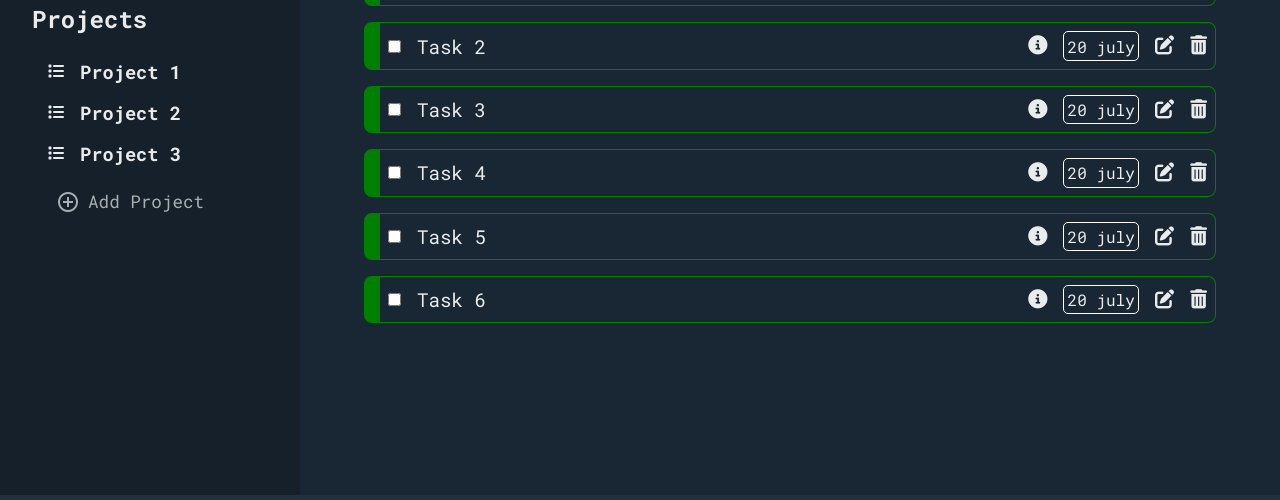
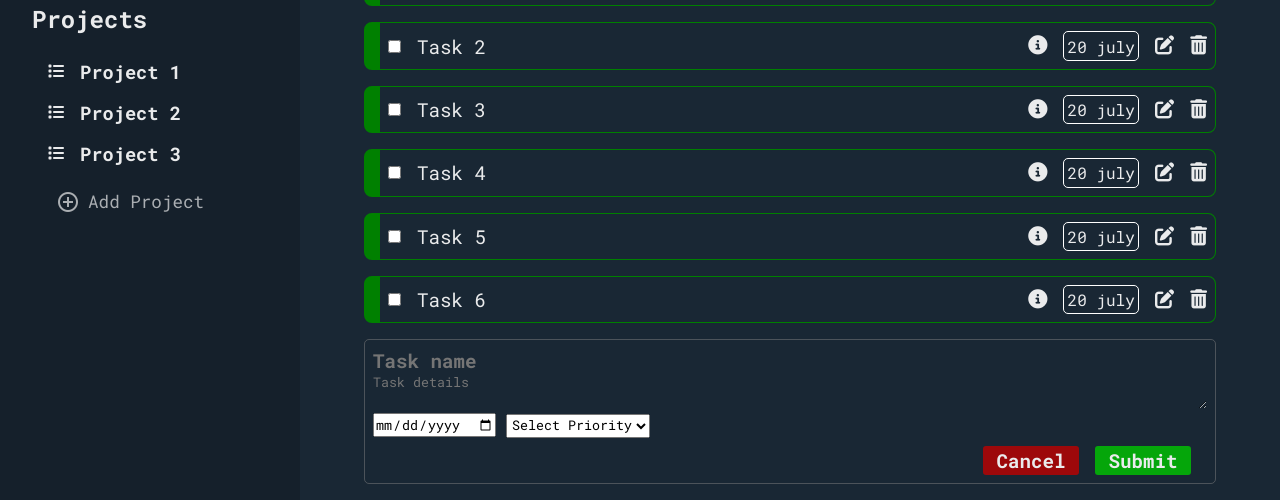
Before and after one commit to krishnasinghmahar/Todo-List, a website built with webpack: page src/index.html in a window 1280 px wide. Shown: the part 265-765 px from the top of the page. Built offline with nearby package versions, Linux system fonts and the light colour scheme.

Commit message:
add styles to add task form

```diff
--- a/src/index.html
+++ b/src/index.html
@@ -49,6 +49,7 @@
   </aside>
 
   <main>
+
     <h1>All Tasks</h1>
     <div class="task-container">
 
@@ -56,8 +57,27 @@
     <button class="add-task"><span class="material-symbols-outlined">
         add_circle
       </span>
+
       Add Task
     </button>
+
+    <form class="add-task-form">
+      <input type="text" class="task-name" placeholder="Task name">
+      <textarea class="task-details" placeholder="Task details"></textarea>
+      <div class="task-about">
+        <input type="date" class="date">
+        <select class="priority">
+          <option disabled selected>Select Priority</option>
+          <option value="priority 1">Priority 1 </option>
+          <option value="priority 2">Priority 2 </option>
+          <option value="priority 3">Priority 3</option>
+        </select>
+      </div>
+      <div class="task-buttons">
+        <button class="cancel">Cancel</button>
+        <button class="submit">Submit</button>
+      </div>
+    </form>
   </main>
 
   <footer>
--- a/src/styles/main.css
+++ b/src/styles/main.css
@@ -66,6 +66,81 @@ main .add-task {
   border-radius: 5px;
 }
 
-main .add-task:hover{
+main .add-task:hover {
   background-color: var(--hover);
 }
+
+/* Add Task Form */
+
+main .add-task-form {
+  border: rgba(128, 128, 128, 0.5) solid 1px;
+  border-radius: 5px;
+  padding: .5rem;
+}
+
+main .task-name,
+textarea {
+  border: none;
+  background-color: transparent;
+  color: var(--textColor);
+}
+
+input:focus,
+select:focus,
+textarea:focus {
+  outline: none;
+}
+
+main .add-task-form .priority {
+  padding: 1px;
+}
+
+main .add-task-form .task-name {
+  width: 100%;
+  font-weight: bold;
+  font-size: 1.2rem;
+  background-color: transparent;
+  border: none;
+}
+
+main .add-task-form .task-details {
+  width: 100%;
+}
+
+main .add-task-form .task-about {
+  padding-bottom: .5rem;
+}
+
+.add-task-form .task-buttons {
+  display: flex;
+  justify-content: end;
+  gap: 1rem;
+  padding-right: 1rem;
+}
+
+main .add-task-form .task-buttons button {
+  width: 6rem;
+  height: 1.8rem;
+  border: none;
+  cursor: pointer;
+  font-size: 1.2rem;
+  font-weight: bold;
+  border-radius: 3px;
+  color: var(--textColor);
+}
+
+main .add-task-form .cancel {
+  background-color: rgba(190, 0, 0, 0.8);
+}
+
+main .add-task-form .submit {
+  background-color: rgba(1, 198, 1, 0.8);
+}
+
+main .add-task-form .cancel:hover {
+  background-color: rgba(190, 0, 0, 1);
+}
+
+main .add-task-form .submit:hover {
+  background-color: rgba(1, 198, 1, 1);
+}
```
Also changed, not shown: dist/bundle.js, dist/index.html.
